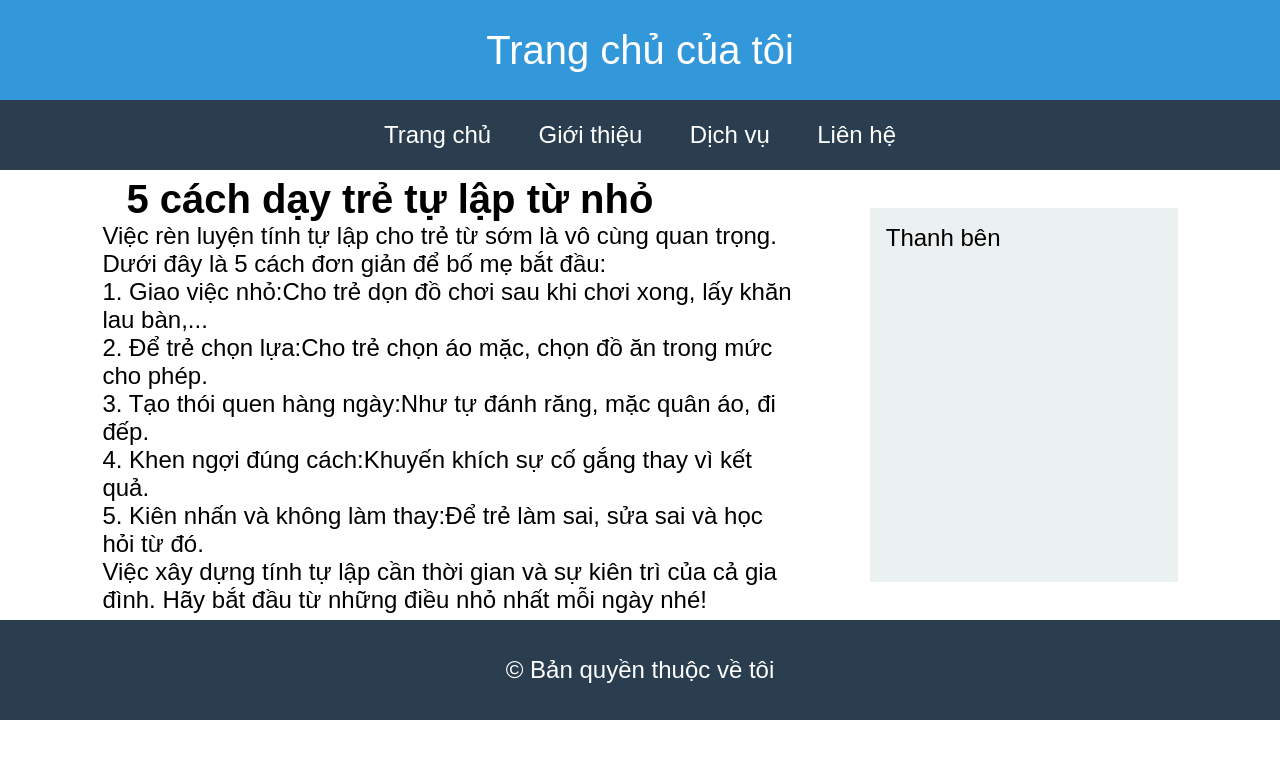
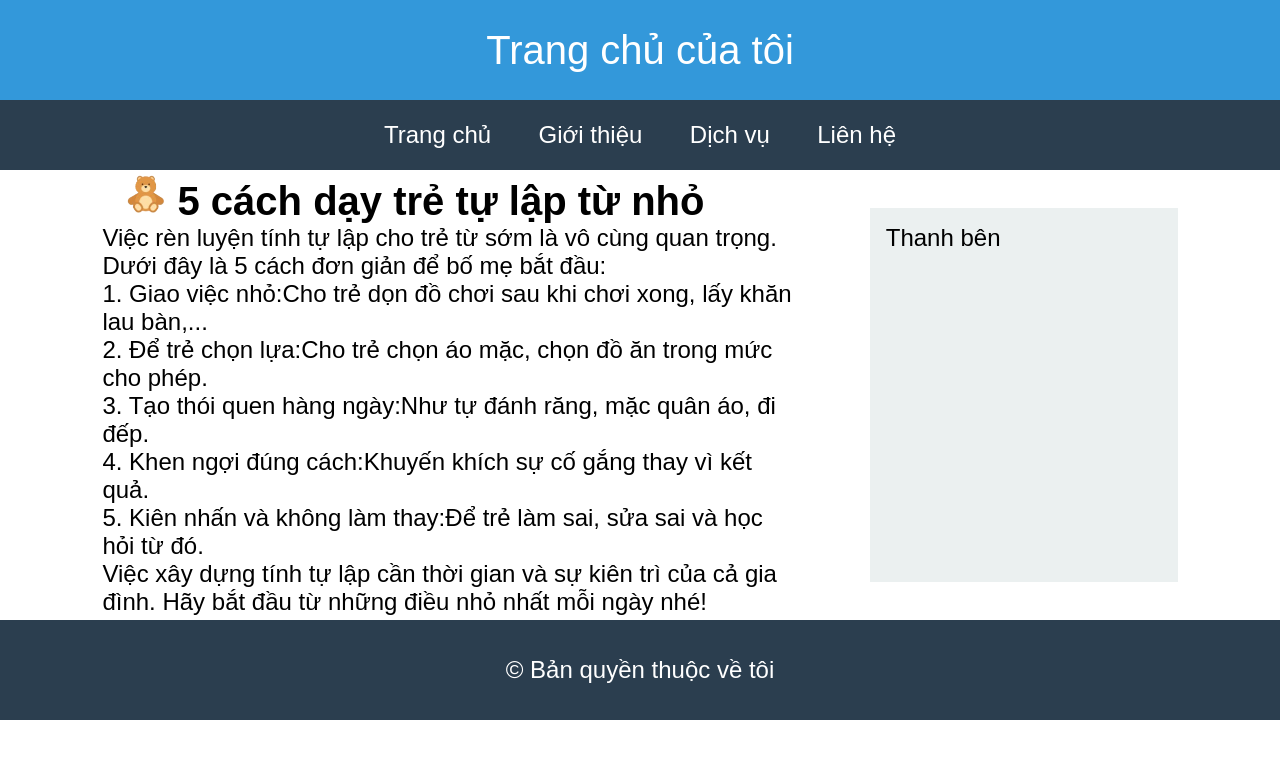
Before and after one commit to congpx-udu/Pham_Xuan_Cong-B24DCCC043-JS04, a plain HTML site: page WEB_HLS_CODE/2025-4-25/BTVN/index.html in a window 1280 px wide. Drawn offline with Linux system fonts and the light colour scheme.

Commit message:
update btvn

```diff
--- a/WEB_HLS_CODE/2025-4-25/BTVN/assets/css/style.css
+++ b/WEB_HLS_CODE/2025-4-25/BTVN/assets/css/style.css
@@ -64,6 +64,10 @@ html {
   width: 60%;
 }
 
+#content .left img {
+  width: 40px;
+}
+
 #content .left h1 {
   font-size: 40px;
   padding: 0 24px;
--- a/WEB_HLS_CODE/2025-4-25/BTVN/index.html
+++ b/WEB_HLS_CODE/2025-4-25/BTVN/index.html
@@ -21,7 +21,10 @@
       </div>
       <div id="content">
         <div class="left">
-          <h1>5 cách dạy trẻ tự lập từ nhỏ</h1>
+          <h1>
+            <img src="./assets/img/gau.png" alt="" />
+            5 cách dạy trẻ tự lập từ nhỏ
+          </h1>
           <p>
             Việc rèn luyện tính tự lập cho trẻ từ sớm là vô cùng quan trọng.
             Dưới đây là 5 cách đơn giản để bố mẹ bắt đầu:
```
Also changed, not shown: WEB_HLS_CODE/2025-4-25/BTVN/assets/img/gau.png (added).
